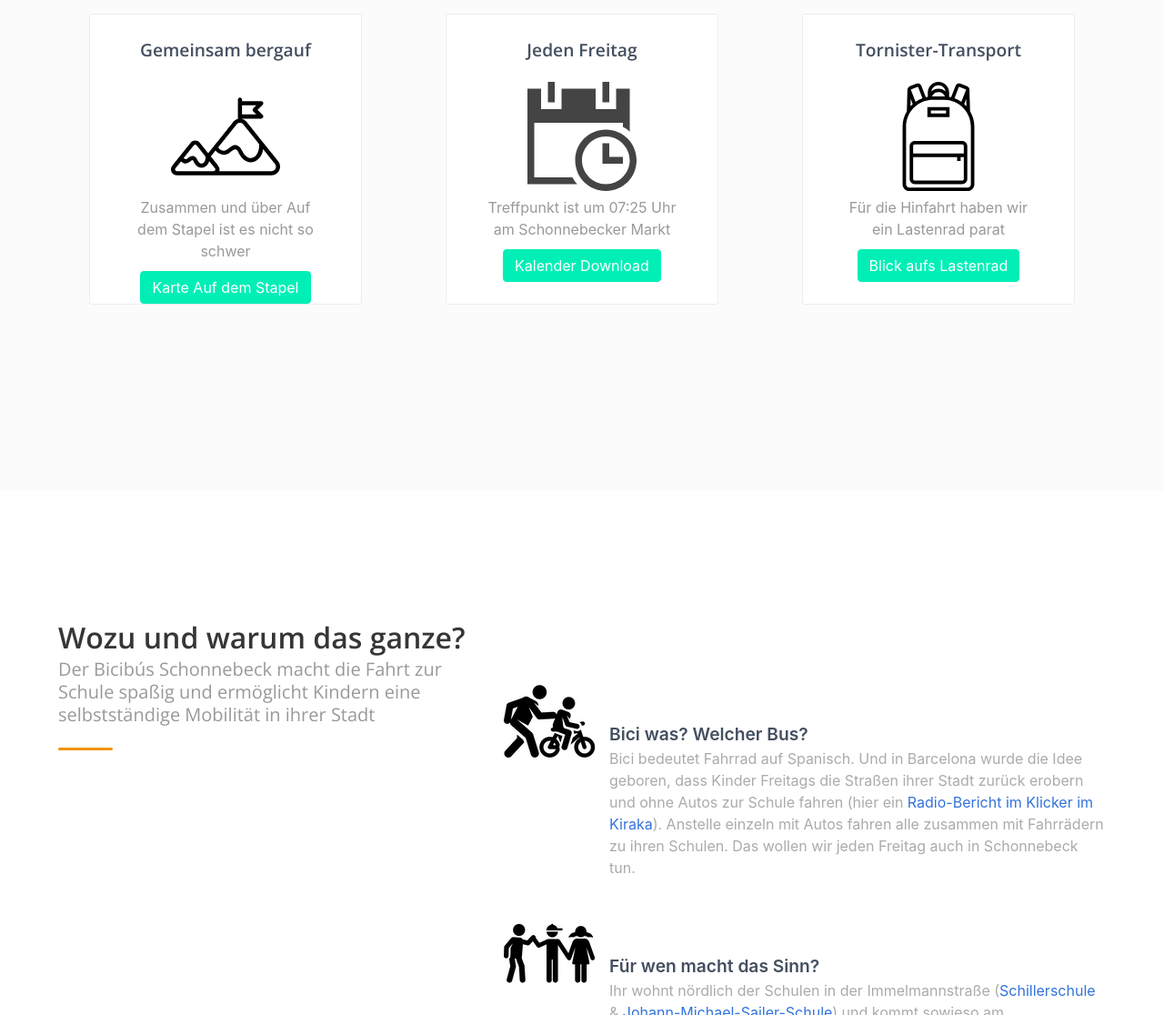
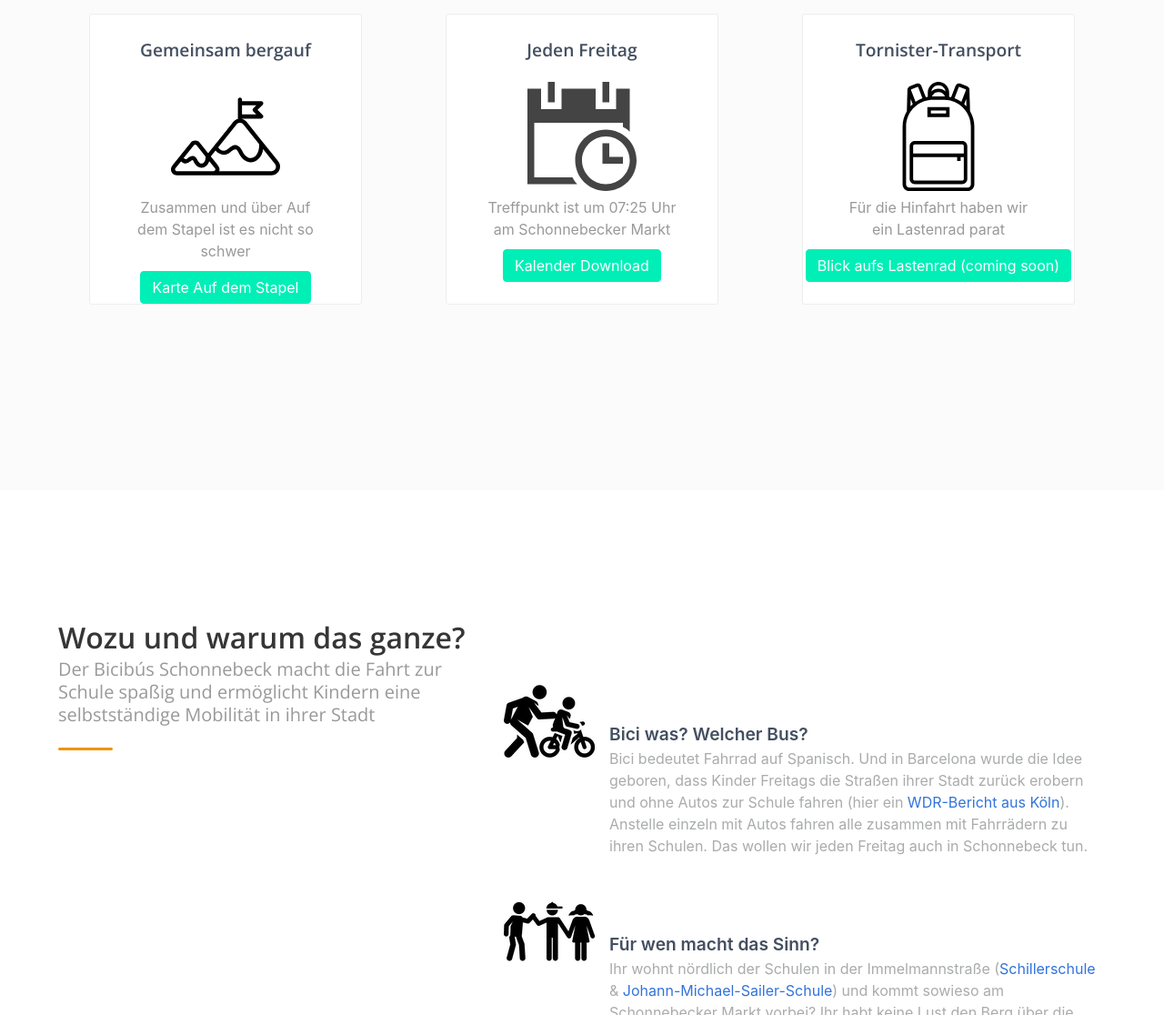
Before and after one commit to derdennis/bicibus-schonnebeck.de, a plain HTML site: page index.html in a window 1280 px wide. Shown: the part 1160-2276 px from the top of the page at 91% size. Drawn offline with nearby package versions, Linux system fonts and the light colour scheme.

Commit message:
Fixed Klicker link and Lastenrad button text.

```diff
--- a/index.html
+++ b/index.html
@@ -198,7 +198,7 @@
                 <p>Für die Hinfahrt haben wir ein Lastenrad parat</p>
             </div>
             <div class="card-action">
-              <a href="/" class="button btn-align-md accent-btn raised">Blick aufs Lastenrad</a>
+              <a href="/" class="button btn-align-md accent-btn raised">Blick aufs Lastenrad (coming soon)</a>
             </div>
           </div>
         </div>
@@ -230,7 +230,7 @@
               <p>
                 <span class="icon-box-title">Bici was? Welcher Bus?</span>
 
-                <span class="icon-box-text">Bici bedeutet Fahrrad auf Spanisch. Und in Barcelona wurde die Idee geboren, dass Kinder Freitags die Straßen ihrer Stadt zurück erobern und ohne Autos zur Schule fahren (hier ein <a href="https://kinder.wdr.de/radio/kiraka/nachrichten/klicker/bicibus-100.html">Radio-Bericht im Klicker im Kiraka</a>). Anstelle einzeln mit Autos fahren alle zusammen mit Fahrrädern zu ihren Schulen. Das wollen wir jeden Freitag auch in Schonnebeck tun.</span>
+                <span class="icon-box-text">Bici bedeutet Fahrrad auf Spanisch. Und in Barcelona wurde die Idee geboren, dass Kinder Freitags die Straßen ihrer Stadt zurück erobern und ohne Autos zur Schule fahren (hier ein <a href="https://www1.wdr.de/nachrichten/rheinland/erster-bicibus-frechen-100.html">WDR-Bericht aus Köln</a>). Anstelle einzeln mit Autos fahren alle zusammen mit Fahrrädern zu ihren Schulen. Das wollen wir jeden Freitag auch in Schonnebeck tun.</span>
               </p>
             </div>
           </div>
```
